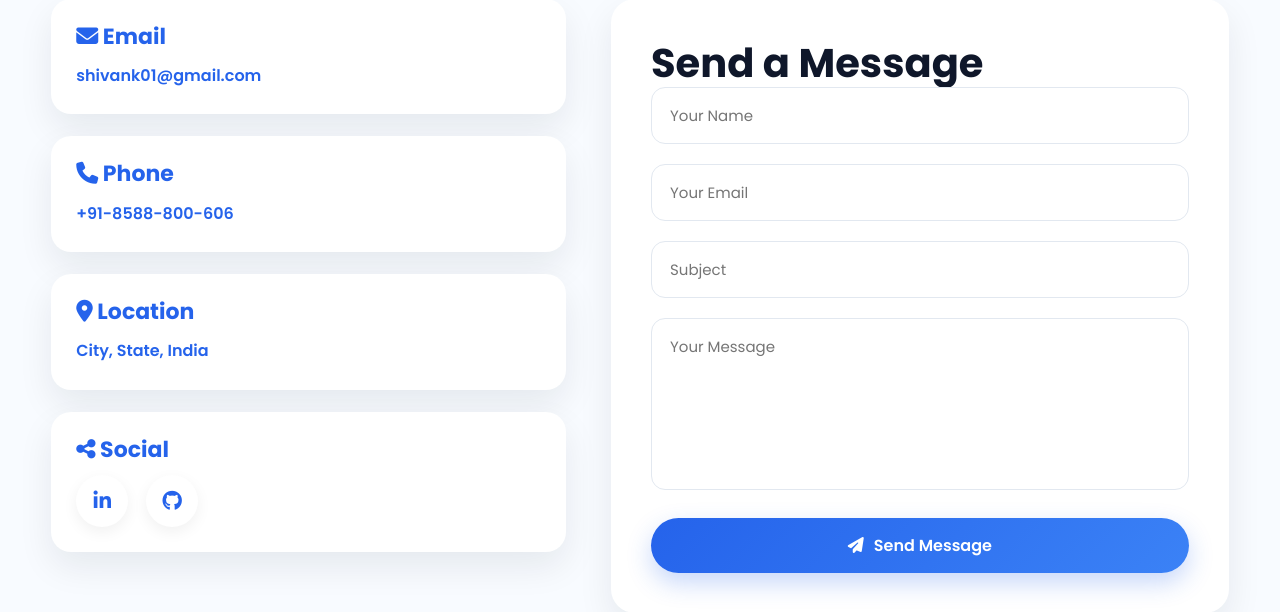
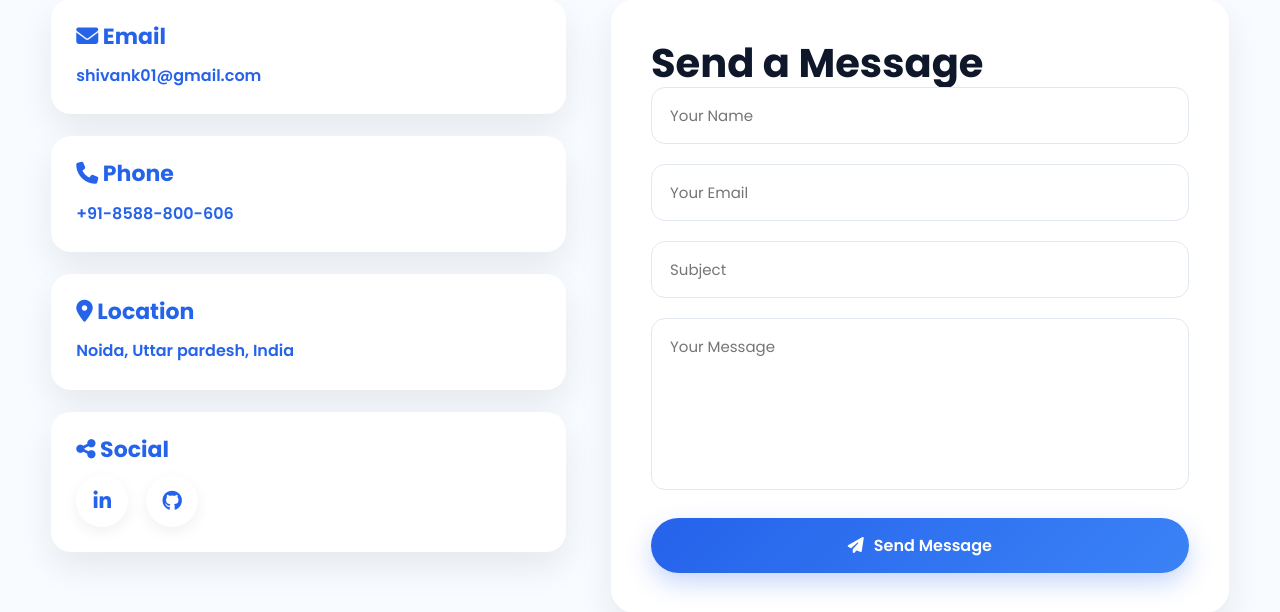
Before and after one commit to shivank0107/shivank-portfolio, a Flask app: page /contact in a window 1280 px wide. Shown: the part 352-964 px from the top of the page. Run offline with Flask 3, Linux system fonts and the light colour scheme.

```diff
--- a/templates/contact.html
+++ b/templates/contact.html
@@ -47,7 +47,7 @@ Contact | Shivank Rastogi
 
                     <h2><i class="fa-solid fa-location-dot"></i> Location</h2>
 
-                    <a href="#">City, State, India</a>
+                    <a href="#">Noida, Uttar pardesh, India</a>
 
                 </div>
 
```
